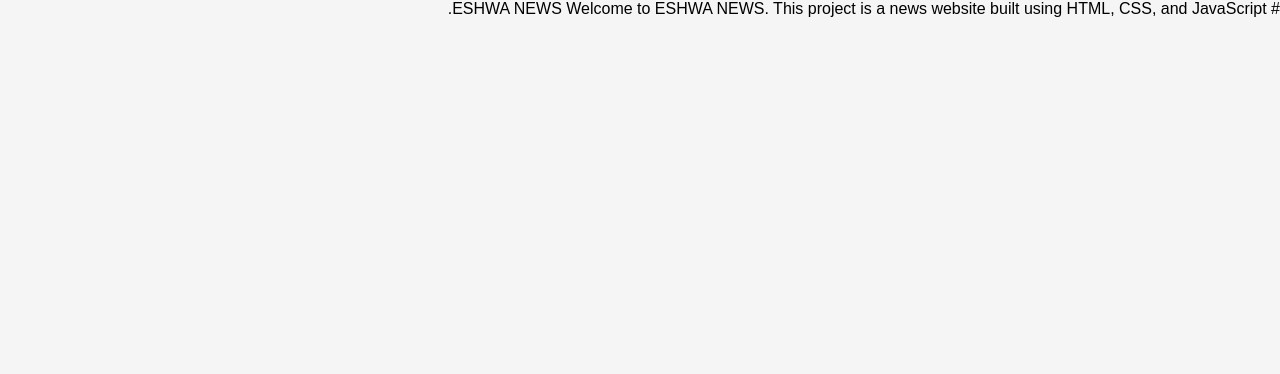
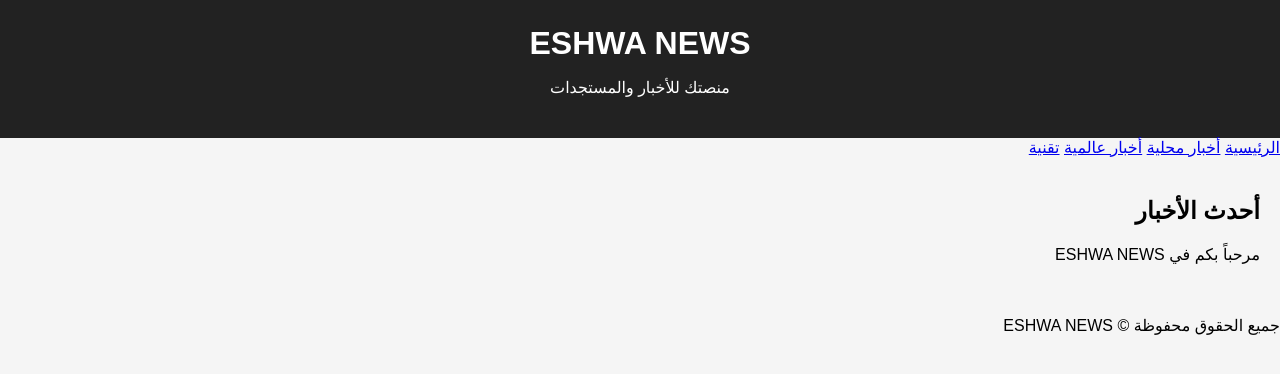
Before and after one commit to basmh55/https-github.com-basmh55-Repository-name-, a plain HTML site: page index.html in a window 1280 px wide. Drawn offline with Linux system fonts and the light colour scheme.

Commit message:
Update index.html

```diff
--- a/index.html
+++ b/index.html
@@ -1,14 +1,41 @@
-# ESHWA NEWS
 
-Welcome to ESHWA NEWS.
 
-This project is a news website built using HTML, CSS, and JavaScript.
+
+
+<!DOCTYPE html>
+<html lang="ar" dir="rtl">
 
 <head>
+    <meta charset="UTF-8">
+    <meta name="viewport" content="width=device-width, initial-scale=1.0">
+    <title>ESHWA NEWS</title>
     <link rel="stylesheet" href="style.css">
 </head>
 
 <body>
 
+    <header>
+        <h1>ESHWA NEWS</h1>
+        <p>منصتك للأخبار والمستجدات</p>
+    </header>
+
+    <nav>
+        <a href="#">الرئيسية</a>
+        <a href="#">أخبار محلية</a>
+        <a href="#">أخبار عالمية</a>
+        <a href="#">تقنية</a>
+    </nav>
+
+    <main>
+        <h2>أحدث الأخبار</h2>
+        <p>مرحباً بكم في ESHWA NEWS</p>
+    </main>
+
+    <footer>
+        <p>جميع الحقوق محفوظة © ESHWA NEWS</p>
+    </footer>
+
     <script src="script.js"></script>
+
 </body>
+</html>
```
